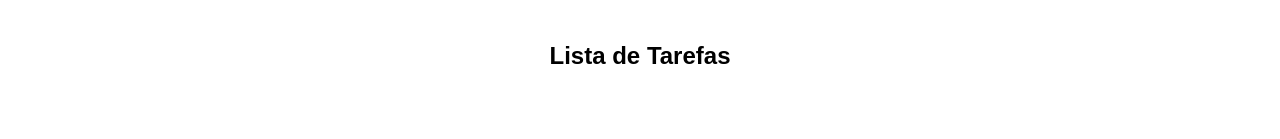
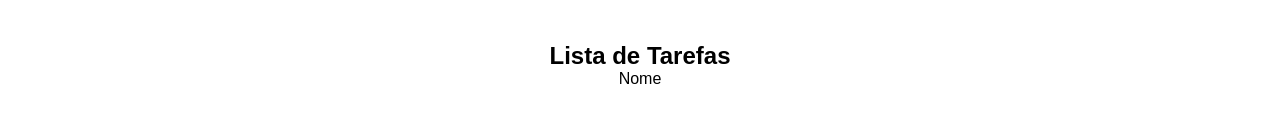
Before and after one commit to mariolucasdev/react, a React (Create React App) app in the folder application/: page / in a window 1280 px wide. Shown: the part 161-300 px from the top of the page. Built offline with nearby package versions, Linux system fonts and the light colour scheme.

Commit message:
add props in CintentItens

```diff
--- a/application/src/components/Content/Content.js
+++ b/application/src/components/Content/Content.js
@@ -9,7 +9,9 @@ class Content extends React.Component {
         return(
             <div>
                 <Form/>
-                <ContentItens/>
+                <ContentItens
+                    itens ='Nome'
+                />
             </div>
         );
     }
--- a/application/src/components/Content/ContentItens/ContentItens.js
+++ b/application/src/components/Content/ContentItens/ContentItens.js
@@ -2,10 +2,18 @@ import React from 'react';
 import './ContentItens.css';
 
 class ContentItens extends React.Component{
+    constructor(props){
+        super(props);
+        this.state = {
+            itens : ''
+        }
+    }
     render(){
         return(
             <div>
                 <h2>Lista de Tarefas</h2>
+
+                <ul>{this.props.itens}</ul>
             </div>
         );
     }
--- a/application/src/components/Content/Form/Form.js
+++ b/application/src/components/Content/Form/Form.js
@@ -5,8 +5,7 @@ class Form extends React.Component {
     constructor(props){
         super(props);
         this.state = {
-            value: '',
-            todo: ''
+            value: ''
         };
 
         this.handleChange = this.handleChange.bind(this);
@@ -14,14 +13,12 @@ class Form extends React.Component {
     }
 
     handleChange(event){
-        this.setState({value: event.target.value})
-        this.setState({todo: this.state.value});
+        this.setState({value: event.target.value});
     }
 
     handleSubmit(event){
-        alert('ToDo Enviado' + this.state.value)
-        event.preventDefault()
-
+        event.preventDefault();
+        // alert('ToDo Enviado' + this.state.value)
         //Before add function to add Item in ToDo List
     }
 
@@ -34,8 +31,6 @@ class Form extends React.Component {
                     <input type="text" value={this.state.value} onChange={this.handleChange} placeholder="Adicionar Tarefa"/>
                     <button id="btnAddItem">Adicionar</button>
                 </form>
-
-                <h1>{this.state.todo}</h1>
             </div>
         );
     }
```
Also changed, not shown: application/src/App.js (+0 -8 lines).
